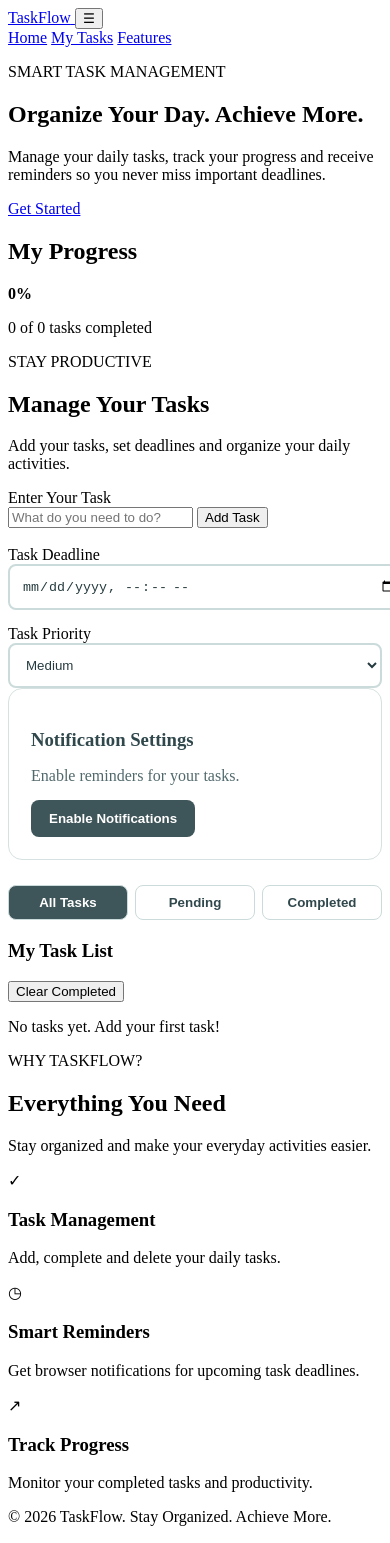
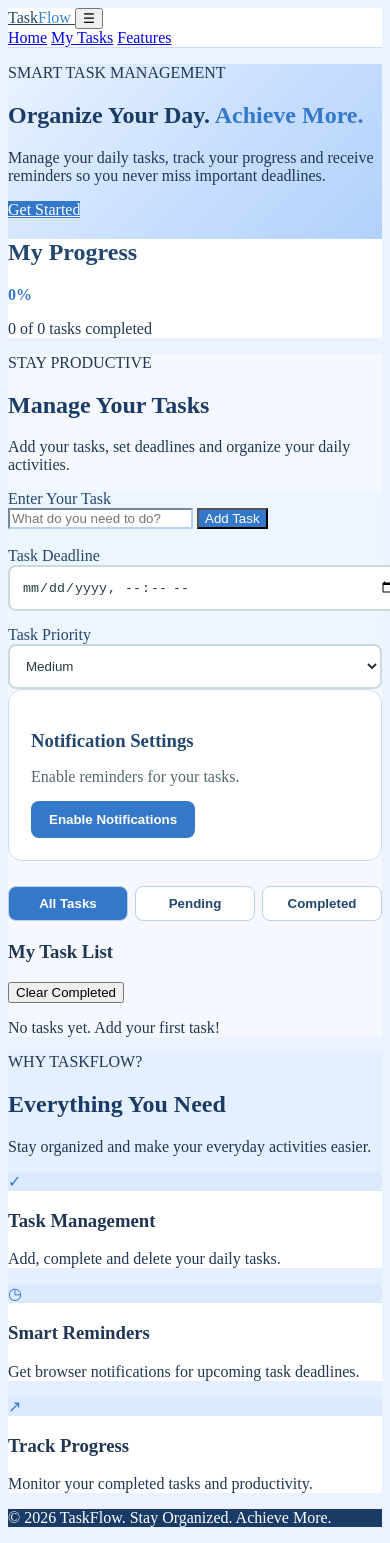
Before and after one commit to sravanipakala205-cloud/DecodeLabs-Project-1, a plain HTML site: page index.html in a window 390 px wide. Drawn offline with Linux system fonts and the light colour scheme.

Commit message:
Update style.css

```diff
--- a/style.css
+++ b/style.css
@@ -176,3 +176,171 @@
         gap: 4px;
     }
 }
+
+
+/* =========================================
+   TASKFLOW - BLUE BACKGROUND THEME
+   ========================================= */
+
+/* Main website background */
+body {
+    background: #eaf3ff;
+    color: #203653;
+}
+
+/* Header */
+.header {
+    background: #ffffff;
+    border-bottom: 1px solid #cbdcf2;
+}
+
+/* Logo */
+.logo {
+    color: #23466f;
+}
+
+.logo span {
+    color: #3984d6;
+}
+
+/* Hero section */
+.hero {
+    background: linear-gradient(
+        135deg,
+        #eaf3ff 0%,
+        #c6ddff 50%,
+        #a9ccf7 100%
+    );
+}
+
+.hero h1 {
+    color: #193b65;
+}
+
+.hero h1 span {
+    color: #3478c9;
+}
+
+/* Buttons */
+.primary-button,
+.add-button,
+.notification-button {
+    background: #3478c9;
+    color: #ffffff;
+}
+
+.primary-button:hover,
+.add-button:hover,
+.notification-button:hover {
+    background: #205b9e;
+}
+
+/* Progress card */
+.progress-card {
+    background: #ffffff;
+    border-color: #cbdcf2;
+}
+
+.progress-header h2 {
+    color: #23466f;
+}
+
+.progress-header strong {
+    color: #3478c9;
+}
+
+.progress-bar {
+    background: #d7e7fb;
+}
+
+.progress-fill {
+    background: #3478c9;
+}
+
+/* Sections */
+.tasks-section {
+    background: #f5f9ff;
+}
+
+.about-section {
+    background: #e4efff;
+}
+
+/* Section headings */
+.section-heading h2 {
+    color: #193b65;
+}
+
+/* Task form */
+.task-form-card {
+    background: #edf5ff;
+    border-color: #cbdcf2;
+}
+
+.task-form-card label {
+    color: #23466f;
+}
+
+#taskInput {
+    border-color: #b9d0ed;
+}
+
+/* Task list */
+.task-item {
+    background: #ffffff;
+    border-color: #cbdcf2;
+}
+
+.task-text {
+    color: #203653;
+}
+
+.task-item.completed .task-text {
+    color: #71849d;
+}
+
+/* Filters */
+.filter-button {
+    border-color: #b9d0ed;
+    color: #23466f;
+}
+
+.filter-button.active {
+    background: #3478c9;
+    color: #ffffff;
+}
+
+/* Notification card */
+.notification-card {
+    background: #ffffff;
+    border-color: #cbdcf2;
+}
+
+.notification-card h3 {
+    color: #23466f;
+}
+
+/* Features */
+.feature-card {
+    background: #ffffff;
+    border-color: #cbdcf2;
+}
+
+.feature-icon {
+    background: #dceaff;
+    color: #3478c9;
+}
+
+/* Footer */
+.footer {
+    background: #193b65;
+    color: #ffffff;
+}
+
+/* Mobile navigation */
+@media (max-width: 700px) {
+    .nav {
+        background: #ffffff;
+        border-bottom-color: #cbdcf2;
+    }
+}
```
